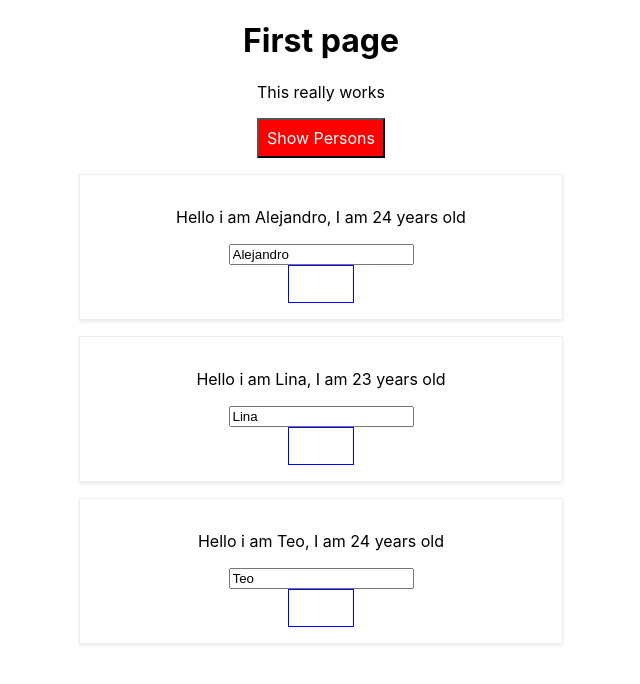
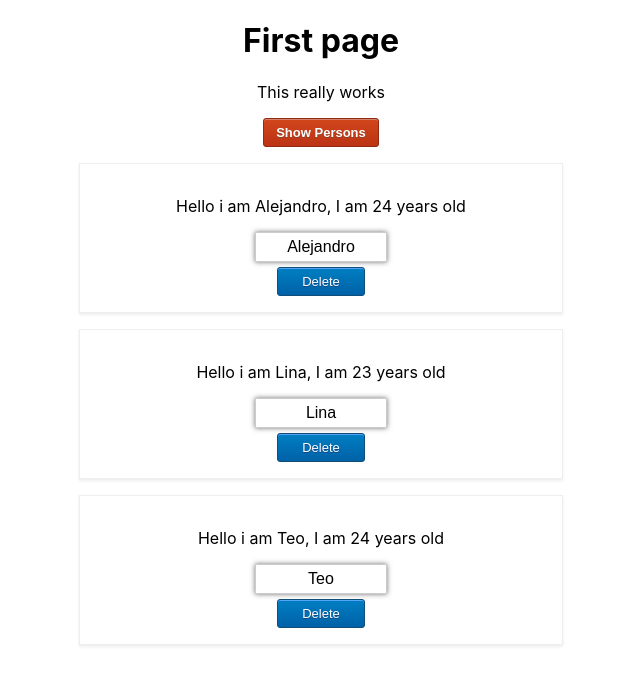
Before and after one commit to Alejo-Casta/reactUdemy, a React (Create React App) app: page / in a window 1280 px wide. Both pictures are taken after a click on the button "Show Persons". Shown: the top 684 px of the page, without its empty margins (319-959 px from the left). Built offline with nearby package versions, Linux system fonts and the light colour scheme.

Commit message:
85. A Better Project Structure

```diff
--- a/src/App.module.css
+++ /dev/null
@@ -1,32 +0,0 @@
-.App {
-  text-align: center;
-}
-
-.red {
-  color: red;
-}
-
-.bold {
-  font-weight: bold;
-}
-
-.App button {
-  background-color: green;
-  color: white;
-  font: inherit;
-  padding: 8px;
-  cursor: pointer;
-}
-
-.App button:hover {
-  background-color: lightgreen;
-  color: black;
-}
-
-.App button.red {
-  background-color: red;
-}
-
-.App button.red:hover {
-  background-color: salmon;
-}
--- a/src/Person/Person.css
+++ /dev/null
@@ -1,22 +0,0 @@
-.Person {
-    width: 60%;
-    margin: 16px auto;
-    border: 1px solid #eee;
-    box-shadow: 0 2px 3px #eee;
-    padding: 16px;
-    text-align: center;
-}
-
-button {
-    background-color: white;
-    font: inherit;
-    border: 1px solid blue;
-    padding: 8px;
-    cursor: pointer;
-}
-
-@media (min-width: 500px) {
-    .Person{
-        width: '450px'
-    }
-}
--- a/src/Person/Person.js
+++ /dev/null
@@ -1,38 +0,0 @@
-import React from 'react';
-import styled from 'styled-components';
-// import './Person.css';
-
-const StyledDiv = styled.div`
-    width: 60%;
-    margin: 16px auto;
-    border: 1px solid #eee;
-    box-shadow: 0 2px 3px #eee;
-    padding: 16px;
-    text-align: center;
-
-    @media (min-width: 500px) {
-        width: 450px;
-    }
-
-    button {
-        background-color: white;
-        font: inherit;
-        border: 1px solid blue;
-        padding: 8px;
-        cursor: pointer;
-    }
-`;
-
-const Person = (props) => {
-    return (
-        <StyledDiv>
-            {/* <div className='Person'> */}
-            <p>Hello i am {props.name}, I am {props.age} years old</p>
-            <input type="text" onChange={props.change} value={props.name} /><br />
-            <button onClick={props.click}>Delete</button>
-            {/* </div> */}
-        </StyledDiv>
-    )
-}
-
-export default Person;
--- /dev/null
+++ b/src/components/Persons/Person/Person.js
@@ -0,0 +1,14 @@
+import React from 'react';
+import style from './Person.module.css';
+
+const Person = (props) => {
+    return (
+        <div className={style.Person}>
+            <p>Hello i am {props.name}, I am {props.age} years old</p>
+            <input className={style.input} type="text" onChange={props.change} value={props.name} /><br />
+            <button className={style.button} onClick={props.click}>Delete</button>
+        </div>
+    )
+}
+
+export default Person;
--- /dev/null
+++ b/src/components/Persons/Person/Person.module.css
@@ -0,0 +1,55 @@
+.Person {
+    width: 60%;
+    margin: 16px auto;
+    border: 1px solid #eee;
+    box-shadow: 0 2px 3px #eee;
+    padding: 16px;
+    text-align: center;
+}
+
+.button {
+    box-shadow: inset 0px 1px 0px 0px #54a3f7;
+    background: linear-gradient(to bottom, #007dc1 5%, #0061a7 100%);
+    background-color: #007dc1;
+    border-radius: 3px;
+    border: 1px solid #124d77;
+    display: inline-block;
+    cursor: pointer;
+    color: #ffffff;
+    font-family: Arial;
+    font-size: 13px;
+    padding: 6px 24px;
+    text-decoration: none;
+    text-shadow: 0px 1px 0px #154682;
+    margin-top: 5px;
+}
+
+.button:hover {
+    background: linear-gradient(to bottom, #0061a7 5%, #007dc1 100%);
+    background-color: #0061a7;
+}
+
+.button:active {
+    position: relative;
+    top: 1px;
+}
+
+.input {
+    padding: 5px;
+    max-width: 120px;
+    font-size: 16px;
+    text-align: center;
+    border-width: 1px;
+    border-color: #CCCCCC;
+    background-color: #FFFFFF;
+    color: #000000;
+    border-style: solid;
+    border-radius: 0px;
+    box-shadow: 0px 0px 5px rgba(66, 66, 66, .75);
+}
+
+@media (min-width: 500px) {
+    .Person{
+        width: 450px
+    }
+}
--- a/src/App.js
+++ b/src/container/App.js
@@ -1,7 +1,7 @@
 import React, { Component } from 'react';
 
 import styles from './App.module.css';
-import Person from './Person/Person';
+import Person from '../components/Persons/Person/Person';
 
 class App extends Component {
   state = {
@@ -40,7 +40,7 @@ class App extends Component {
 
   render() {
     let persons = null;
-    let btnClass = '';
+    let btnClass = [styles.button];
 
     if (this.state.showPersons) {
       persons = (
@@ -56,7 +56,7 @@ class App extends Component {
           })}
         </div>
       )
-      btnClass = styles.red
+      btnClass.push(styles.red)
     }
 
     const classes = []
@@ -71,7 +71,7 @@ class App extends Component {
       <div className={styles.App}>
         <h1>First page</h1>
         <p className={classes.join(' ')}>This really works</p>
-        <button className={btnClass} onClick={this.togglePersonsHandler}>Show Persons</button>
+        <button className={btnClass.join(' ')} onClick={this.togglePersonsHandler}>Show Persons</button>
         {persons}
       </div>
     );
--- /dev/null
+++ b/src/container/App.module.css
@@ -0,0 +1,62 @@
+.App {
+  text-align: center;
+}
+
+.red {
+  color: red;
+}
+
+.bold {
+  font-weight: bold;
+}
+
+.button {
+  box-shadow: inset 0px 1px 0px 0px #9acc85;
+  background: linear-gradient(to bottom, #74ad5a 5%, #68a54b 100%);
+  background-color: #74ad5a;
+  border: 1px solid #3b6e22;
+  display: inline-block;
+  cursor: pointer;
+  color: #ffffff;
+  font-family: Arial;
+  font-size: 13px;
+  font-weight: bold;
+  padding: 6px 12px;
+  text-decoration: none;
+}
+
+.button:hover {
+  background: linear-gradient(to bottom, #68a54b 5%, #74ad5a 100%);
+  background-color: #68a54b;
+}
+
+.button:active {
+  position: relative;
+  top: 1px;
+}
+
+.button.red {
+  box-shadow: inset 0px 1px 0px 0px #cf866c;
+  background: linear-gradient(to bottom, #d0451b 5%, #bc3315 100%);
+  background-color: #d0451b;
+  border-radius: 3px;
+  border: 1px solid #942911;
+  display: inline-block;
+  cursor: pointer;
+  color: #ffffff;
+  font-family: Arial;
+  font-size: 13px;
+  padding: 6px 12px;
+  text-decoration: none;
+  text-shadow: 0px 1px 0px #854629;
+}
+
+.button.red:hover {
+  background: linear-gradient(to bottom, #bc3315 5%, #d0451b 100%);
+  background-color: #bc3315;
+}
+
+.button.red:active {
+  position: relative;
+  top: 1px;
+}
--- a/src/index.js
+++ b/src/index.js
@@ -1,7 +1,7 @@
 import React from 'react';
 import ReactDOM from 'react-dom';
 import './index.css';
-import App from './App';
+import App from './container/App';
 import * as serviceWorker from './serviceWorker';
 
 ReactDOM.render(<App />,document.getElementById('root'));
```
Also changed, not shown: src/components/Cockpit/Cockpit.js (added), src/components/Persons/persons.js (added), 1 other file (tests, documents, lock files or other folders).
